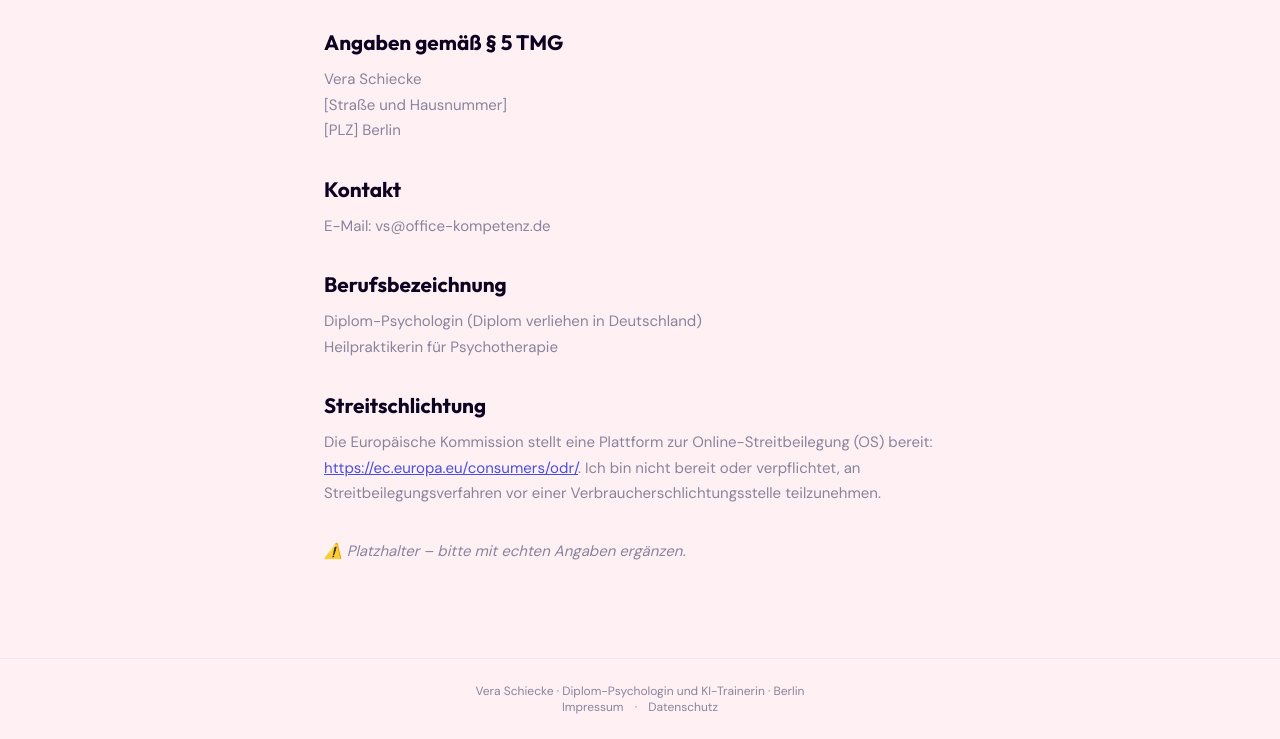
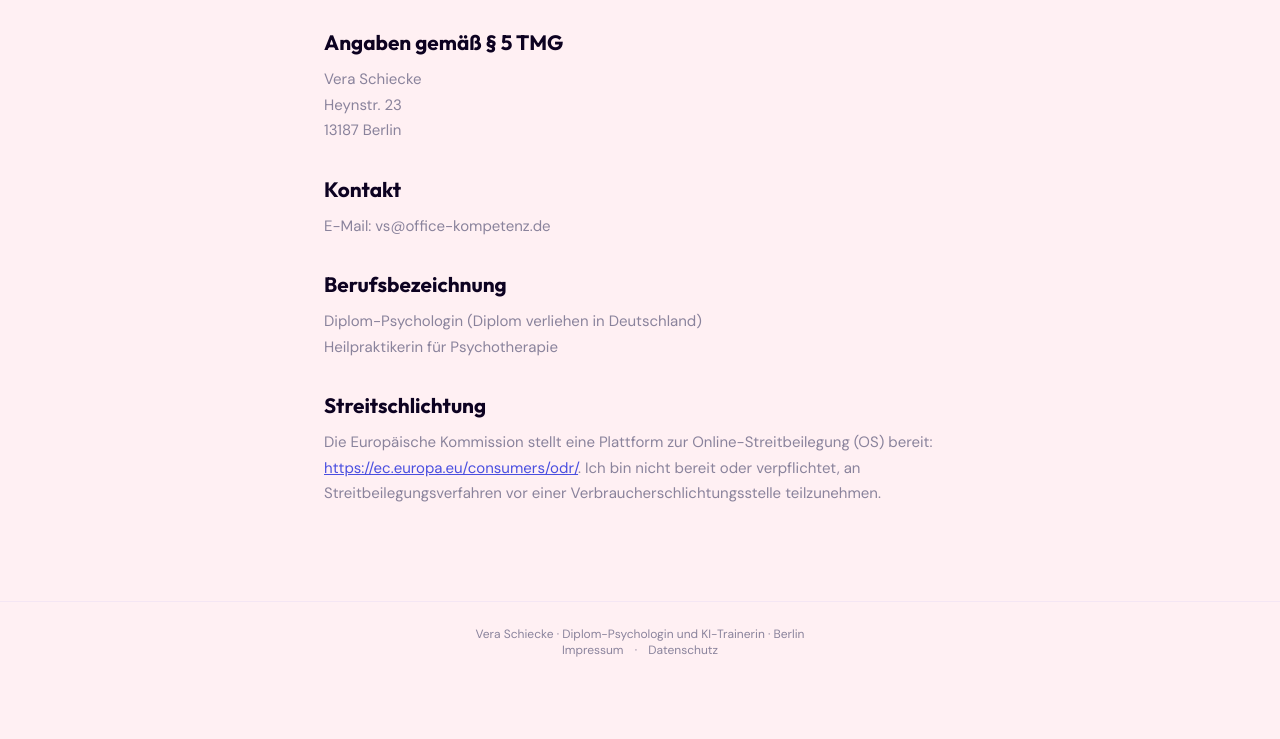
Before and after one commit to verasc/Spass-mit-KI, a plain HTML site: page impressum.html in a window 1280 px wide. Shown: the part 172-911 px from the top of the page. After the commit the page ends 854 px from the top, so only its background shows below. Drawn offline with Linux system fonts and the light colour scheme.

Commit message:
Update Impressum with actual address details
Replace placeholder address with real contact information and remove placeholder warning.

Co-Authored-By: Claude Opus 4.6 <noreply@anthropic.com>

```diff
--- a/impressum.html
+++ b/impressum.html
@@ -86,14 +86,13 @@
 <div class="legal">
   <h1>Impressum</h1>
   <h2>Angaben gemäß § 5 TMG</h2>
-  <p>Vera Schiecke<br>[Straße und Hausnummer]<br>[PLZ] Berlin</p>
+  <p>Vera Schiecke<br>Heynstr. 23<br>13187 Berlin</p>
   <h2>Kontakt</h2>
   <p>E-Mail: vs@office-kompetenz.de</p>
   <h2>Berufsbezeichnung</h2>
   <p>Diplom-Psychologin (Diplom verliehen in Deutschland)<br>Heilpraktikerin für Psychotherapie</p>
   <h2>Streitschlichtung</h2>
   <p>Die Europäische Kommission stellt eine Plattform zur Online-Streitbeilegung (OS) bereit: <a href="https://ec.europa.eu/consumers/odr/" target="_blank">https://ec.europa.eu/consumers/odr/</a>. Ich bin nicht bereit oder verpflichtet, an Streitbeilegungsverfahren vor einer Verbraucherschlichtungsstelle teilzunehmen.</p>
-  <p style="margin-top:32px;font-style:italic;color:var(--muted);">⚠️ Platzhalter – bitte mit echten Angaben ergänzen.</p>
 </div>
 
 <footer>
```
